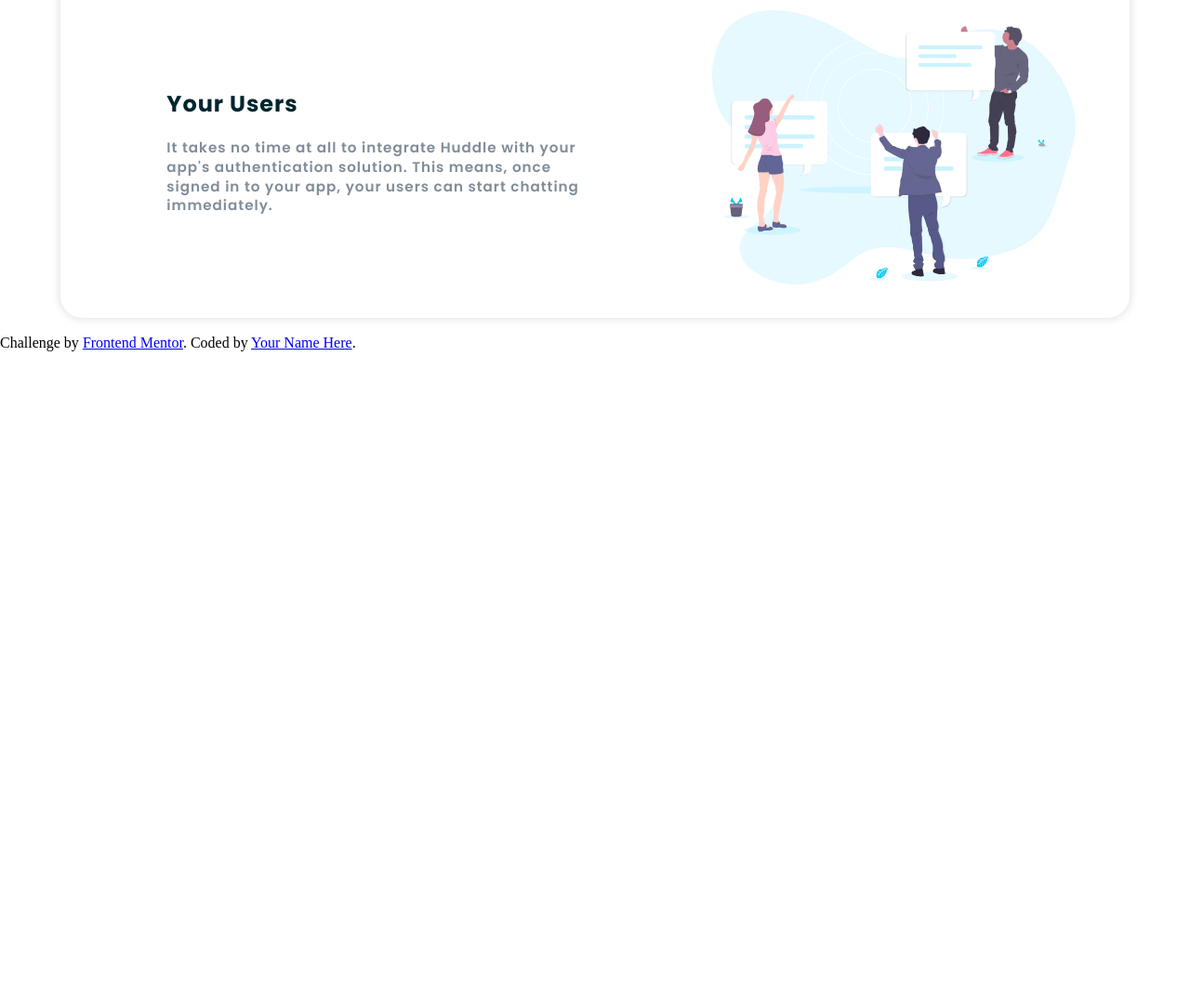
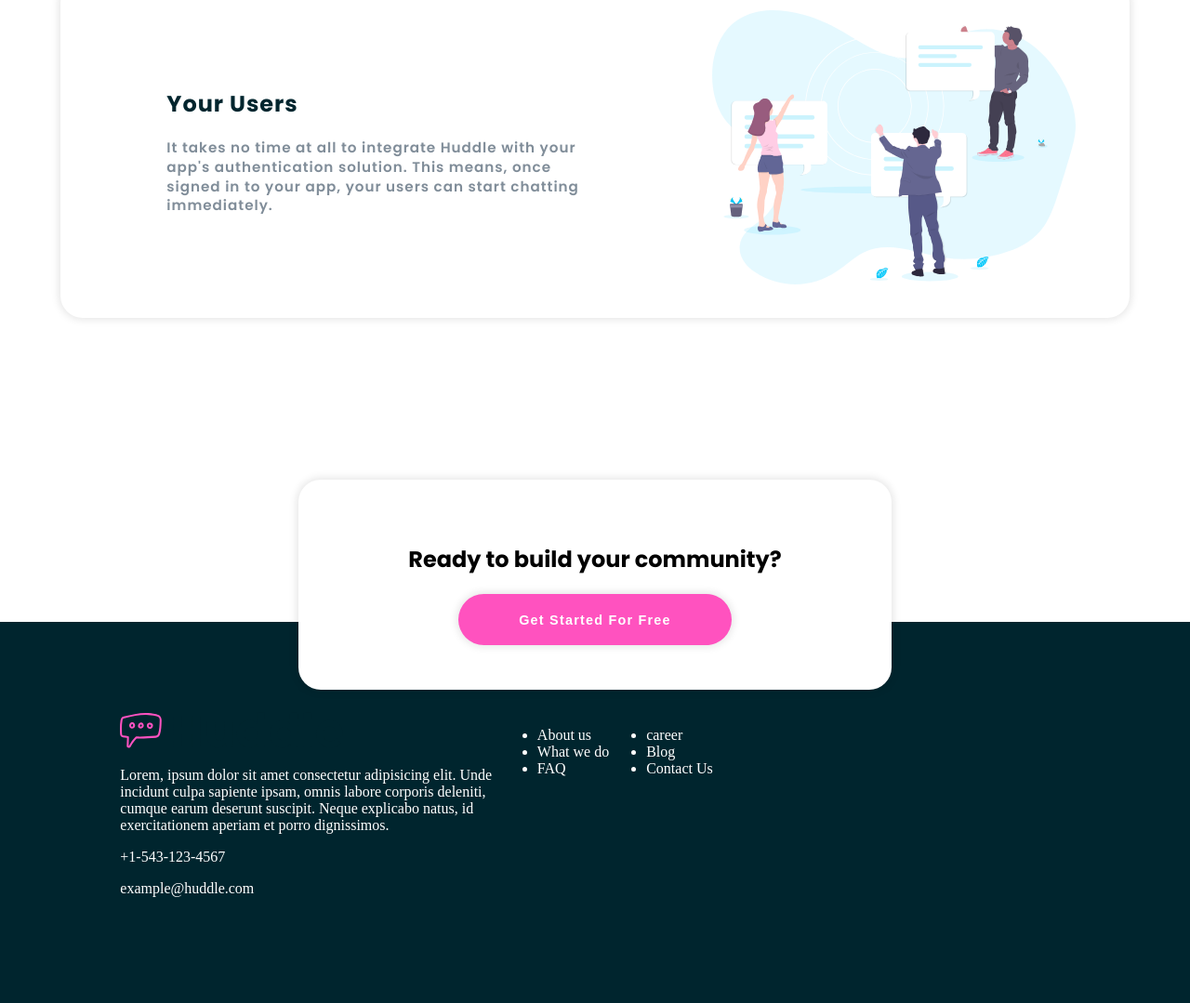
Before and after one commit to meysdays/frontend-mentor-challenges, a plain HTML site: page huddle-landing-page-with-alternating-feature-blocks-master/index.html in a window 1280 px wide. Shown: the part 1686-2765 px from the top of the page at 93% size. Before the commit the page ends 2080 px from the top, so only its background shows below. Drawn offline with nearby package versions, Linux system fonts and the light colour scheme.

Commit message:
made some changes

```diff
--- a/huddle-landing-page-with-alternating-feature-blocks-master/index.html
+++ b/huddle-landing-page-with-alternating-feature-blocks-master/index.html
@@ -67,9 +67,9 @@
                 <div class="inn">
                   <h2>grow together</h2>
                   <p>
-                    Generate meaningful discussions with your audience and build a
-                  strong, loyal community. Think of the insightful conversations
-                  you miss out on with feedback form.
+                    Generate meaningful discussions with your audience and build
+                    a strong, loyal community. Think of the insightful
+                    conversations you miss out on with feedback form.
                   </p>
                 </div>
               </div>
@@ -92,7 +92,10 @@
                 </div>
               </div>
               <div class="pic2">
-                <img src="/images/illustration-flowing-conversation.svg" alt="" />
+                <img
+                  src="/images/illustration-flowing-conversation.svg"
+                  alt=""
+                />
               </div>
             </div>
           </div>
@@ -104,8 +107,8 @@
                   <h2>Your Users</h2>
                   <p>
                     It takes no time at all to integrate Huddle with your app's
-                    authentication solution. This means, once signed in to your app,
-                    your users can start chatting immediately.
+                    authentication solution. This means, once signed in to your
+                    app, your users can start chatting immediately.
                   </p>
                 </div>
               </div>
@@ -116,15 +119,54 @@
           </div>
         </div>
       </div>
+
+      <div class="first">
+        <div class="space">
+          <div class="third">
+            <h2>Ready to build your community?</h2>
+            <input type="button" value="Get Started For Free" />
+          </div>
+        </div>
+      </div>
     </div>
 
     <footer>
-      <p class="attribution">
-        Challenge by
-        <a href="https://www.frontendmentor.io?ref=challenge" target="_blank"
-          >Frontend Mentor</a
-        >. Coded by <a href="#">Your Name Here</a>.
+      <div class="first">
+        <div class="foot">
+          <div class="last">
+            <div class="last--first">
+              <img src="/images/logo.svg" alt="" />
+              <p>
+                Lorem, ipsum dolor sit amet consectetur adipisicing elit. Unde
+                incidunt culpa sapiente ipsam, omnis labore corporis deleniti,
+                cumque earum deserunt suscipit. Neque explicabo natus, id
+                exercitationem aperiam et porro dignissimos.
               </p>
+              <p>+1-543-123-4567</p>
+              <p>example@huddle.com</p>
+            </div>
+            <div>
+              <ul>
+                <li>About us</li>
+                <li>What we do</li>
+                <li>FAQ</li>
+              </ul>
+            </div>
+
+            <div>
+              <ul>
+                <li>career</li>
+                <li>Blog</li>
+                <li>Contact Us</li>
+              </ul>
+            </div>
+
+            <div>
+              <img src="" alt="" />
+            </div>
+          </div>
+        </div>
+      </div>
     </footer>
   </body>
 </html>
--- a/huddle-landing-page-with-alternating-feature-blocks-master/style.css
+++ b/huddle-landing-page-with-alternating-feature-blocks-master/style.css
@@ -167,7 +167,7 @@ body {
   color: hsl(208, 11%, 55%);
   letter-spacing: 0.06rem;
 }
-.left{
+.left {
   margin-left: 7rem;
 }
 
@@ -181,40 +181,96 @@ body {
   line-height: 1.3rem;
 }
 
-.flex-cont{
+.flex-cont {
   margin-top: 7rem;
 }
 
-.flex-inner{
+.flex-inner {
   /* background-color: red; */
   display: flex;
   flex-direction: row;
   justify-content: space-around;
   align-items: center;
 }
-.reverse{
+.reverse {
   flex-direction: row-reverse;
 }
 
 @media screen and (max-width: 768px) {
-  .flex-inner{
+  .flex-inner {
     flex-direction: column-reverse;
   }
 
-  .pic2{
+  .pic2 {
     width: 100%;
   }
-  .scroll{
+  .scroll {
     width: 100%;
     text-align: center;
   }
-  .left{
+  .left {
     margin-left: 3.5rem;
   }
 
   .inn p {
-  font-size: 0.8rem;
-  line-height: 1.3rem;
-  letter-spacing: 0.068rem;
+    font-size: 0.8rem;
+    line-height: 1.3rem;
+    letter-spacing: 0.068rem;
+  }
 }
+
+.third {
+  width: 50%;
+  margin: 0 auto;
+  /* margin-top: 2rem; */
+  border-radius: 1.5rem;
+  box-shadow: 0px 0px 9px 2px rgba(0, 0, 0, 0.1);
+  text-align: center;
+  font-family: 'Poppins', sans-serif;
+  padding: 3em 0;
+  z-index: 2;
+  background-color: white;
 }
+
+.space {
+  margin-top: 6em;
+  /* background-color: blue; */
+  position: relative;
+  top: 75px;
+
+}
+
+.third input {
+  background-color: white;
+  border-radius: 100px;
+  border: none;
+  background-color: hsl(322, 100%, 66%);
+  color: white;
+  box-shadow: 0px 0px 9px 2px rgba(0, 0, 0, 0.1);
+  font-size: 0.9rem;
+  padding: 1.35em 4.5em;
+  font-weight: bold;
+  /* margin-top: 1em; */
+  letter-spacing: 0.085em;
+}
+
+footer {
+  background-color: hsl(192, 100%, 9%);
+  color: white;
+  z-index: -1;
+}
+
+.foot {
+  width: 80%;
+  margin: 0 auto;
+  padding: 6em 0;
+}
+
+.last {
+  display: flex;
+
+}
+
+.last--first{
+  width: 40%;
+}
```
Lines whose indentation alone changed are shown as unchanged.
